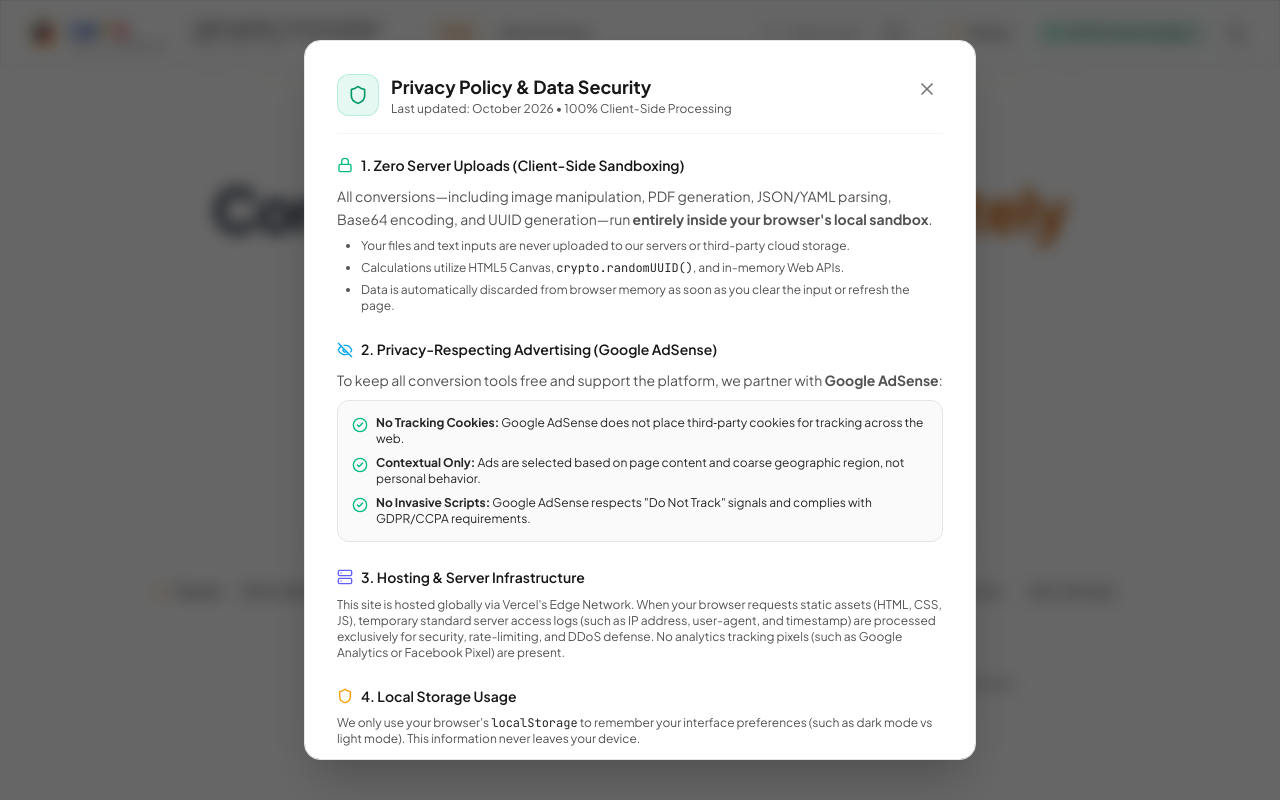
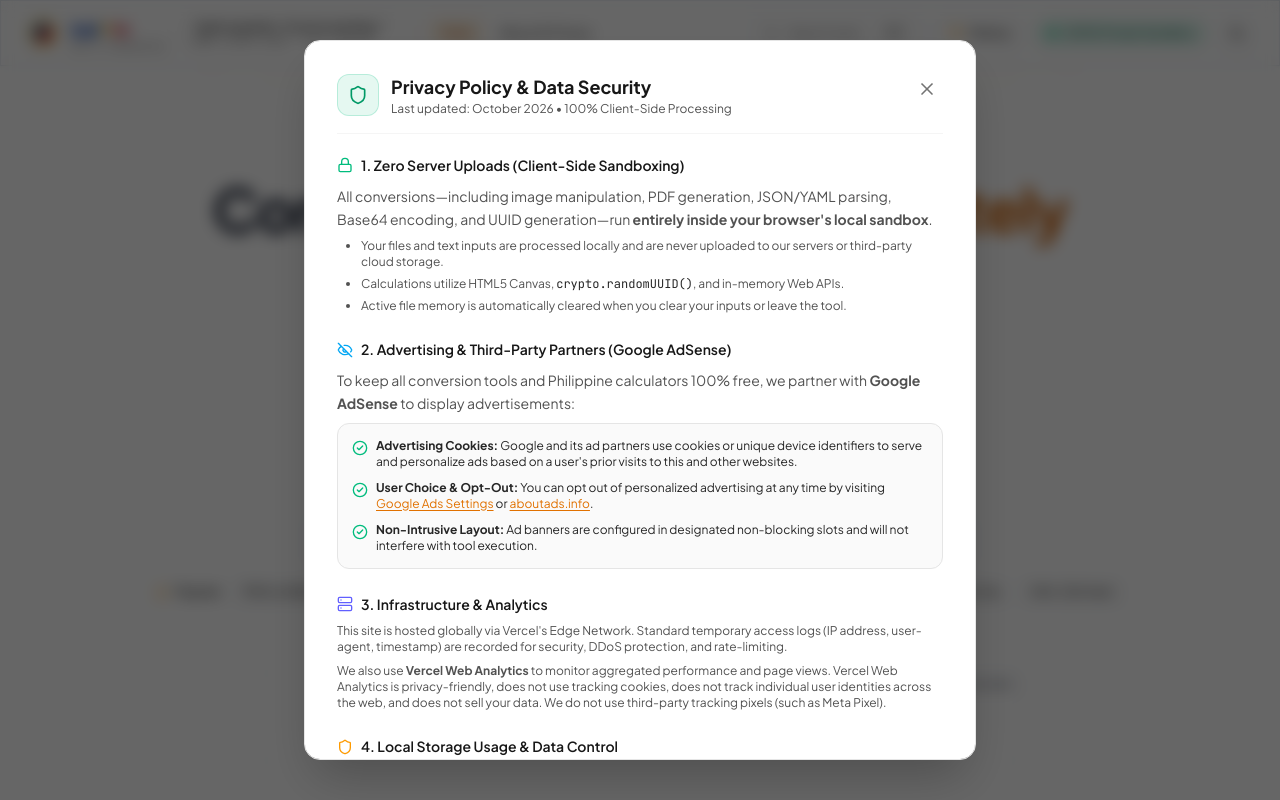
Before and after one commit to ssbg04/isal.in, a React (Vite) app: page / in a window 1280 px wide. Both pictures are taken after a click on the button "About & Privacy". Shown: the top 800 px of the page. Built offline with nearby package versions, Linux system fonts and the light colour scheme.

Commit message:
fix(compliance): align privacy policy, dynamic adsense loading, and csp enforcement

```diff
--- a/index.html
+++ b/index.html
@@ -11,8 +11,6 @@
     <meta name="robots" content="index, follow" />
 
     <link rel="canonical" href="https://isal.in" />
-    <script async src="https://pagead2.googlesyndication.com/pagead/js/adsbygoogle.js?client=ca-pub-3689228898907328"
-     crossorigin="anonymous"></script>
 
     <!-- Modern Typography: Plus Jakarta Sans & JetBrains Mono -->
     <link rel="preconnect" href="https://fonts.googleapis.com" />
--- a/src/components/AdSlot.tsx
+++ b/src/components/AdSlot.tsx
@@ -26,6 +26,18 @@ export const AdSlot: React.FC<AdSlotProps> = ({ placement, className = '' }) =>
 
   useEffect(() => {
     if (!canRenderAd || !adRef.current || typeof window === 'undefined') return;
+
+    const SCRIPT_ID = 'google-adsense-script';
+    let script = document.getElementById(SCRIPT_ID) as HTMLScriptElement | null;
+    if (!script) {
+      script = document.createElement('script');
+      script.id = SCRIPT_ID;
+      script.src = `https://pagead2.googlesyndication.com/pagead/js/adsbygoogle.js?client=${AD_CONFIG.googleClient}`;
+      script.async = true;
+      script.crossOrigin = 'anonymous';
+      document.head.appendChild(script);
+    }
+
     const pushAd = () => {
       try {
         (window.adsbygoogle = window.adsbygoogle || []).push({});
@@ -34,12 +46,11 @@ export const AdSlot: React.FC<AdSlotProps> = ({ placement, className = '' }) =>
       }
     };
 
-    const scriptExists = !!document.querySelector('script[src*="adsbygoogle.js"]');
-    if (scriptExists) {
+    if (window.adsbygoogle) {
       pushAd();
     } else {
-      // Wait a short moment for the AdSense script to load, then try again
-      window.setTimeout(pushAd, 250);
+      script.addEventListener('load', pushAd, { once: true });
+      window.setTimeout(pushAd, 300);
     }
   }, [canRenderAd]);
 
--- a/src/components/PrivacyModal.tsx
+++ b/src/components/PrivacyModal.tsx
@@ -114,9 +114,9 @@ export const PrivacyModal: React.FC<PrivacyModalProps> = ({ isOpen, onClose }) =
               All conversions—including image manipulation, PDF generation, JSON/YAML parsing, Base64 encoding, and UUID generation—run <strong>entirely inside your browser's local sandbox</strong>.
             </p>
             <ul className="space-y-1.5 pl-6 list-disc text-neutral-600 dark:text-neutral-400 text-xs">
-              <li>Your files and text inputs are never uploaded to our servers or third-party cloud storage.</li>
+              <li>Your files and text inputs are processed locally and are never uploaded to our servers or third-party cloud storage.</li>
               <li>Calculations utilize HTML5 Canvas, <code className="text-neutral-800 dark:text-neutral-200">crypto.randomUUID()</code>, and in-memory Web APIs.</li>
-              <li>Data is automatically discarded from browser memory as soon as you clear the input or refresh the page.</li>
+              <li>Active file memory is automatically cleared when you clear your inputs or leave the tool.</li>
             </ul>
           </div>
 
@@ -124,23 +124,41 @@ export const PrivacyModal: React.FC<PrivacyModalProps> = ({ isOpen, onClose }) =
           <div className="space-y-2">
             <div className="flex items-center gap-2 text-neutral-900 dark:text-white font-semibold">
               <EyeOff className="w-4 h-4 text-sky-500" />
-              <h3>2. Privacy-Respecting Advertising (Google AdSense)</h3>
+              <h3>2. Advertising & Third-Party Partners (Google AdSense)</h3>
             </div>
             <p className="text-neutral-600 dark:text-neutral-300">
-              To keep all conversion tools free and support the platform, we partner with <strong>Google AdSense</strong>:
+              To keep all conversion tools and Philippine calculators 100% free, we partner with <strong>Google AdSense</strong> to display advertisements:
             </p>
-            <div className="rounded-xl border border-neutral-200 dark:border-neutral-800 bg-neutral-50 dark:bg-neutral-950/50 p-3.5 space-y-2 text-xs">
+            <div className="rounded-xl border border-neutral-200 dark:border-neutral-800 bg-neutral-50 dark:bg-neutral-950/50 p-3.5 space-y-2.5 text-xs">
               <div className="flex items-start gap-2">
                 <CheckCircle2 className="w-4 h-4 text-emerald-500 shrink-0 mt-0.5" />
-                <span><strong>No Tracking Cookies:</strong> Google AdSense does not place third‑party cookies for tracking across the web.</span>
+                <span><strong>Advertising Cookies:</strong> Google and its ad partners use cookies or unique device identifiers to serve and personalize ads based on a user's prior visits to this and other websites.</span>
               </div>
               <div className="flex items-start gap-2">
                 <CheckCircle2 className="w-4 h-4 text-emerald-500 shrink-0 mt-0.5" />
-                <span><strong>Contextual Only:</strong> Ads are selected based on page content and coarse geographic region, not personal behavior.</span>
+                <span><strong>User Choice & Opt-Out:</strong> You can opt out of personalized advertising at any time by visiting{' '}
+                  <a
+                    href="https://adssettings.google.com"
+                    target="_blank"
+                    rel="noopener noreferrer"
+                    className="text-amber-600 dark:text-amber-400 underline underline-offset-2 hover:text-amber-500"
+                  >
+                    Google Ads Settings
+                  </a>{' '}
+                  or{' '}
+                  <a
+                    href="https://www.aboutads.info/choices"
+                    target="_blank"
+                    rel="noopener noreferrer"
+                    className="text-amber-600 dark:text-amber-400 underline underline-offset-2 hover:text-amber-500"
+                  >
+                    aboutads.info
+                  </a>.
+                </span>
               </div>
               <div className="flex items-start gap-2">
                 <CheckCircle2 className="w-4 h-4 text-emerald-500 shrink-0 mt-0.5" />
-                <span><strong>No Invasive Scripts:</strong> Google AdSense respects "Do Not Track" signals and complies with GDPR/CCPA requirements.</span>
+                <span><strong>Non-Intrusive Layout:</strong> Ad banners are configured in designated non-blocking slots and will not interfere with tool execution.</span>
               </div>
             </div>
           </div>
@@ -149,10 +167,13 @@ export const PrivacyModal: React.FC<PrivacyModalProps> = ({ isOpen, onClose }) =
           <div className="space-y-2">
             <div className="flex items-center gap-2 text-neutral-900 dark:text-white font-semibold">
               <Server className="w-4 h-4 text-indigo-500" />
-              <h3>3. Hosting & Server Infrastructure</h3>
+              <h3>3. Infrastructure & Analytics</h3>
             </div>
             <p className="text-neutral-600 dark:text-neutral-300 text-xs">
-              This site is hosted globally via Vercel's Edge Network. When your browser requests static assets (HTML, CSS, JS), temporary standard server access logs (such as IP address, user-agent, and timestamp) are processed exclusively for security, rate-limiting, and DDoS defense. No analytics tracking pixels (such as Google Analytics or Facebook Pixel) are present.
+              This site is hosted globally via Vercel's Edge Network. Standard temporary access logs (IP address, user-agent, timestamp) are recorded for security, DDoS protection, and rate-limiting.
+            </p>
+            <p className="text-neutral-600 dark:text-neutral-300 text-xs">
+              We also use <strong>Vercel Web Analytics</strong> to monitor aggregated performance and page views. Vercel Web Analytics is privacy-friendly, does not use tracking cookies, does not track individual user identities across the web, and does not sell your data. We do not use third-party tracking pixels (such as Meta Pixel).
             </p>
           </div>
 
@@ -160,10 +181,18 @@ export const PrivacyModal: React.FC<PrivacyModalProps> = ({ isOpen, onClose }) =
           <div className="space-y-2">
             <div className="flex items-center gap-2 text-neutral-900 dark:text-white font-semibold">
               <Shield className="w-4 h-4 text-amber-500" />
-              <h3>4. Local Storage Usage</h3>
+              <h3>4. Local Storage Usage & Data Control</h3>
             </div>
             <p className="text-neutral-600 dark:text-neutral-300 text-xs">
-              We only use your browser's <code className="text-neutral-800 dark:text-neutral-200">localStorage</code> to remember your interface preferences (such as dark mode vs light mode). This information never leaves your device.
+              We use your browser's <code className="text-neutral-800 dark:text-neutral-200">localStorage</code> exclusively on your device to enhance your experience:
+            </p>
+            <ul className="space-y-1 pl-6 list-disc text-neutral-600 dark:text-neutral-400 text-xs">
+              <li><strong>Interface Preferences:</strong> Preserving your theme choice (dark or light mode) and category layout.</li>
+              <li><strong>Local Conversion History:</strong> Storing up to 20 recent transformations locally so you can review or restore previous results without recalculating.</li>
+              <li><strong>Unit Pairs:</strong> Remembering recently used unit pairs for faster conversion.</li>
+            </ul>
+            <p className="text-neutral-600 dark:text-neutral-300 text-xs">
+              <strong>How to clear:</strong> This data never leaves your device and is never uploaded to any server. You can clear your conversion history at any time by clicking <em>"Clear History"</em> in the Activity History drawer, or by clearing your browser's site data/cookies.
             </p>
           </div>
 
```
Also changed, not shown: vercel.json, 1 other file (tests, documents, lock files or other folders).
